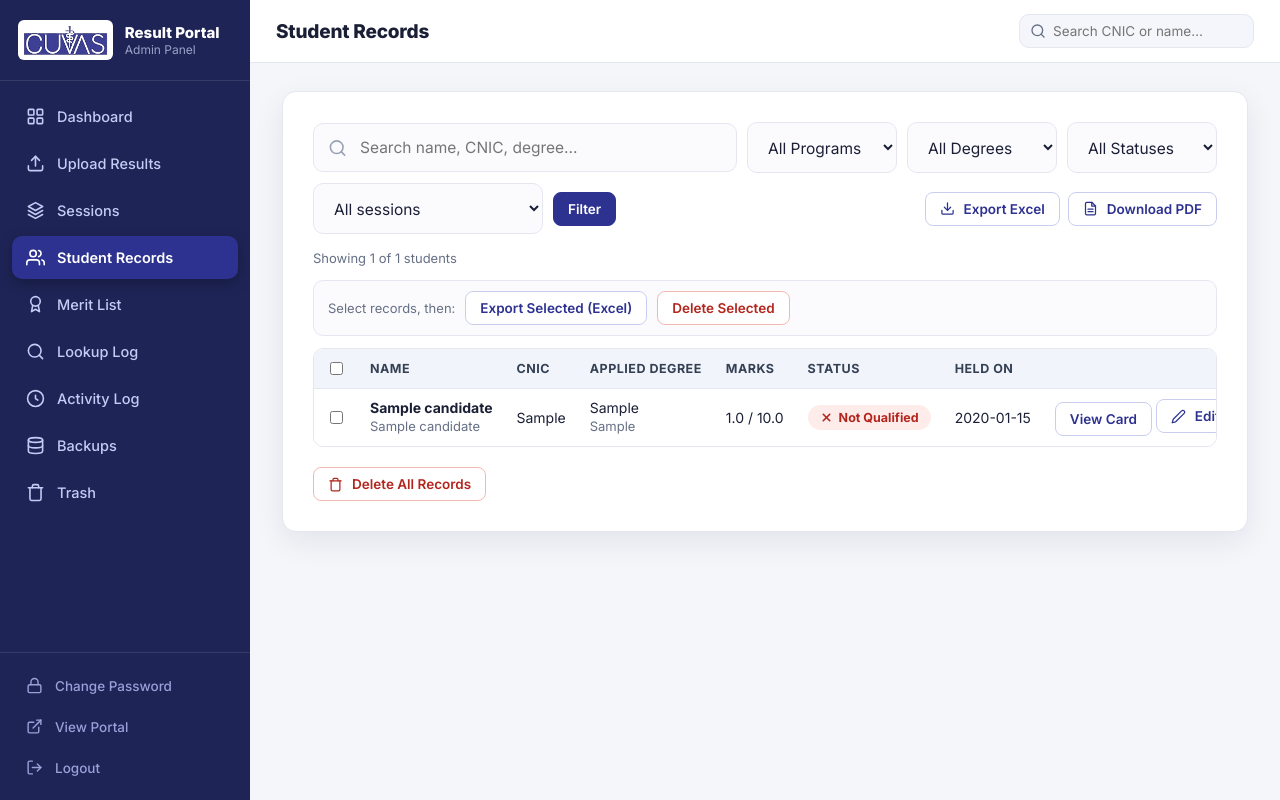
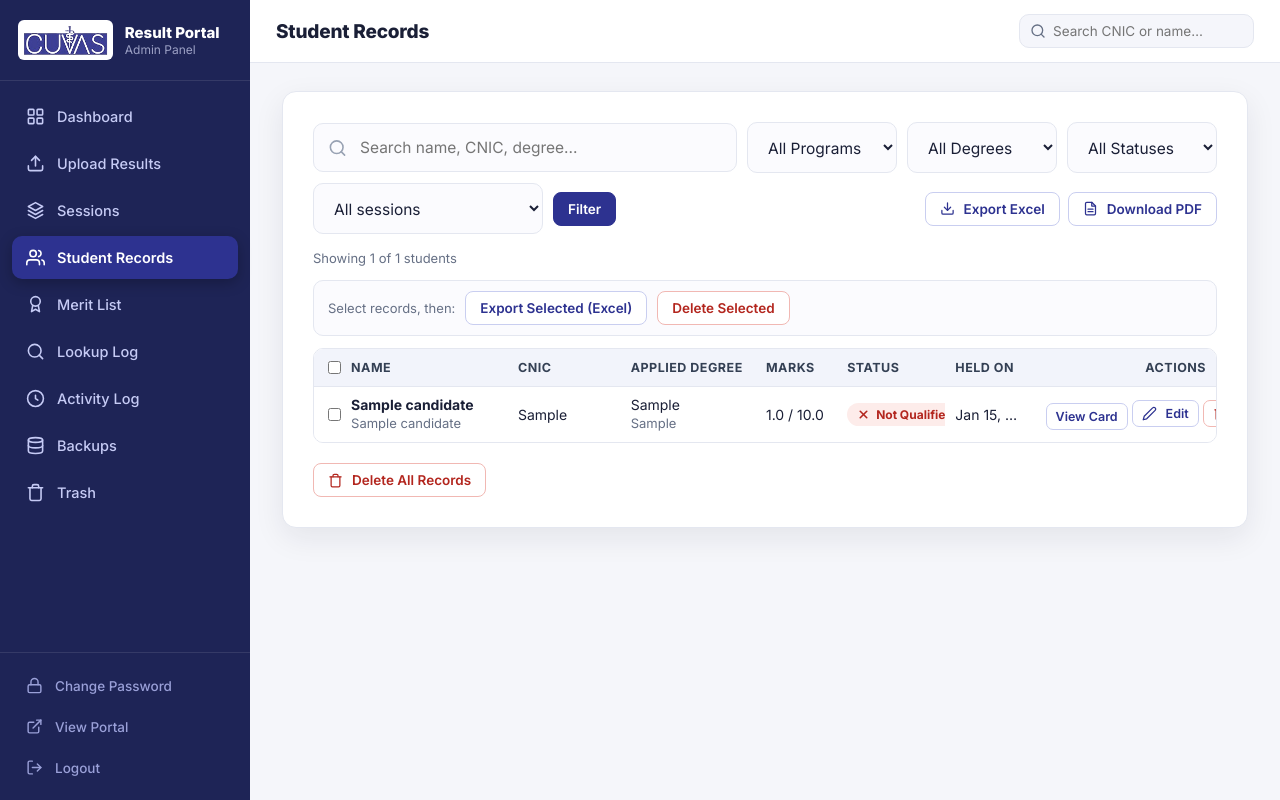
Before and after one commit to uzairareeb/cuvas-result-portal, a Flask app: page /admin/students in a window 1280 px wide. Run offline with Flask 3, Linux system fonts and the light colour scheme; the visitor is signed in with stand-in values (Sample User, id 1); data comes from the database, SQL or seed files in the repository; tables that the repository leaves empty hold one stand-in row (values such as "Sample post"); some libraries are stand-ins or nearby versions.

Commit message:
Student Records table: fixed layout so it always fits (set column widths, compact cells/buttons), cleaner degree + held-date display

```diff
--- a/app.py
+++ b/app.py
@@ -1356,6 +1356,16 @@ def _filtered_students(q, program, degree, status, session_id=None):
         r["program"] = r.get("program") or "PhD"
         _, r["status"] = calc_result(r.get("obtained"), r.get("total"),
                                      program_passing_pct(r["program"]))
+        # compact display values for the students table: degree without the
+        # duplicated program prefix ("PhD Zoology" -> "Zoology") and the held
+        # date alone (the stored value may carry extras like "| Batch-1").
+        deg = (r.get("discipline") or "").strip()
+        prog = r["program"]
+        if deg.lower().startswith(prog.lower() + " "):
+            deg = deg[len(prog) + 1:].strip()
+        r["degree_disp"] = deg or (r.get("discipline") or "")
+        held = parse_date(r.get("test_date"))
+        r["held_disp"] = fmt_date(held) if held else (r.get("test_date") or "")
     if status in ("Qualified", "Not Qualified"):
         rows = [r for r in rows if r["status"] == status]
     return rows
--- a/static/css/style.css
+++ b/static/css/style.css
@@ -469,8 +469,13 @@ tr.total-row td { background: #f4f6fd; border-top: 2px solid #d5d9ec; }
 .dl-toast.show { opacity: 1; transform: translate(-50%, 0); }
 
 /* ---------- admin students: fitted table + edit popup ---------- */
-.table-fit table { min-width: 0; }
-.table-fit th, .table-fit td { padding: 10px 12px; }
+.table-fit { overflow-x: hidden; }
+.table-fit table { min-width: 0; table-layout: fixed; }
+.table-fit th, .table-fit td { padding: 9px 10px; white-space: normal; }
+.table-fit .nowrap { white-space: nowrap; overflow: hidden; text-overflow: ellipsis; }
+.table-fit td.actions-cell { white-space: nowrap; }
+.table-fit .pill { padding: 4px 10px; font-size: 12px; }
+.table-fit .btn.sm { padding: 5px 9px; font-size: 12.5px; border-radius: 7px; }
 .amodal.wide { max-width: 660px; width: 100%; text-align: left; padding: 24px 26px 20px;
   max-height: calc(100vh - 36px); overflow-y: auto; }
 .amodal.wide .section-head { margin-bottom: 14px; }
--- a/templates/admin_base.html
+++ b/templates/admin_base.html
@@ -7,7 +7,7 @@
   <link rel="preconnect" href="https://fonts.googleapis.com">
   <link rel="preconnect" href="https://fonts.gstatic.com" crossorigin>
   <link href="https://fonts.googleapis.com/css2?family=Inter:wght@400;500;600;700;800&display=swap" rel="stylesheet">
-  <link rel="stylesheet" href="{{ url_for('static', filename='css/style.css') }}?v=18">
+  <link rel="stylesheet" href="{{ url_for('static', filename='css/style.css') }}?v=19">
 </head>
 <body class="admin-body">
   <div class="sidebar" id="sidebar">
--- a/templates/admin_students.html
+++ b/templates/admin_students.html
@@ -59,24 +59,29 @@
   </form>
   <div class="table-wrap table-fit">
     <table>
+      <colgroup>
+        <col style="width:3%"><col style="width:18.5%"><col style="width:12.5%">
+        <col style="width:15%"><col style="width:9%"><col style="width:12%">
+        <col style="width:10%"><col style="width:20%">
+      </colgroup>
       <thead><tr><th><input type="checkbox" id="checkAll" aria-label="Select all on this page"></th><th>Name</th><th>CNIC</th><th>Applied Degree</th><th>Marks</th><th>Status</th><th>Held On</th><th style="text-align:right">Actions</th></tr></thead>
       <tbody>
         {% for r in rows %}
         <tr>
           <td><input type="checkbox" class="row-check" name="ids" value="{{ r.id }}" form="bulkForm" aria-label="Select {{ r.name }}"></td>
           <td><strong>{{ r.name }}</strong><br><span class="hint">{{ r.father_name }}</span></td>
-          <td>{{ r.cnic }}</td>
-          <td>{{ r.discipline }}<br><span class="hint">{{ r.program }}</span></td>
-          <td>{{ r.obtained }} / {{ r.total }}</td>
-          <td>
+          <td class="nowrap">{{ r.cnic }}</td>
+          <td>{{ r.degree_disp }}<br><span class="hint">{{ r.program }}</span></td>
+          <td class="nowrap">{{ r.obtained }} / {{ r.total }}</td>
+          <td class="nowrap">
             {% if r.status == 'Qualified' %}
             <span class="pill q"><svg viewBox="0 0 24 24" fill="none" stroke="currentColor" stroke-width="3" stroke-linecap="round" stroke-linejoin="round"><polyline points="20 6 9 17 4 12"/></svg>Qualified</span>
             {% else %}
             <span class="pill nq"><svg viewBox="0 0 24 24" fill="none" stroke="currentColor" stroke-width="3" stroke-linecap="round" stroke-linejoin="round"><line x1="18" y1="6" x2="6" y2="18"/><line x1="6" y1="6" x2="18" y2="18"/></svg>Not Qualified</span>
             {% endif %}
           </td>
-          <td>{{ r.test_date }}</td>
-          <td style="text-align:right;white-space:nowrap">
+          <td class="nowrap">{{ r.held_disp }}</td>
+          <td class="actions-cell" style="text-align:right">
             <a class="btn ghost sm" href="{{ url_for('result', cnic=r.cnic, s=r.session_id, app=r.id) }}" target="_blank" rel="noopener">View Card</a>
             <button type="button" class="btn ghost sm edit-btn"
               data-id="{{ r.id }}" data-name="{{ r.name }}" data-father="{{ r.father_name or '' }}"
--- a/templates/base.html
+++ b/templates/base.html
@@ -7,7 +7,7 @@
   <link rel="preconnect" href="https://fonts.googleapis.com">
   <link rel="preconnect" href="https://fonts.gstatic.com" crossorigin>
   <link href="https://fonts.googleapis.com/css2?family=Inter:wght@400;500;600;700;800&display=swap" rel="stylesheet">
-  <link rel="stylesheet" href="{{ url_for('static', filename='css/style.css') }}?v=18">
+  <link rel="stylesheet" href="{{ url_for('static', filename='css/style.css') }}?v=19">
 </head>
 <body>
   <header class="topbar">
```
